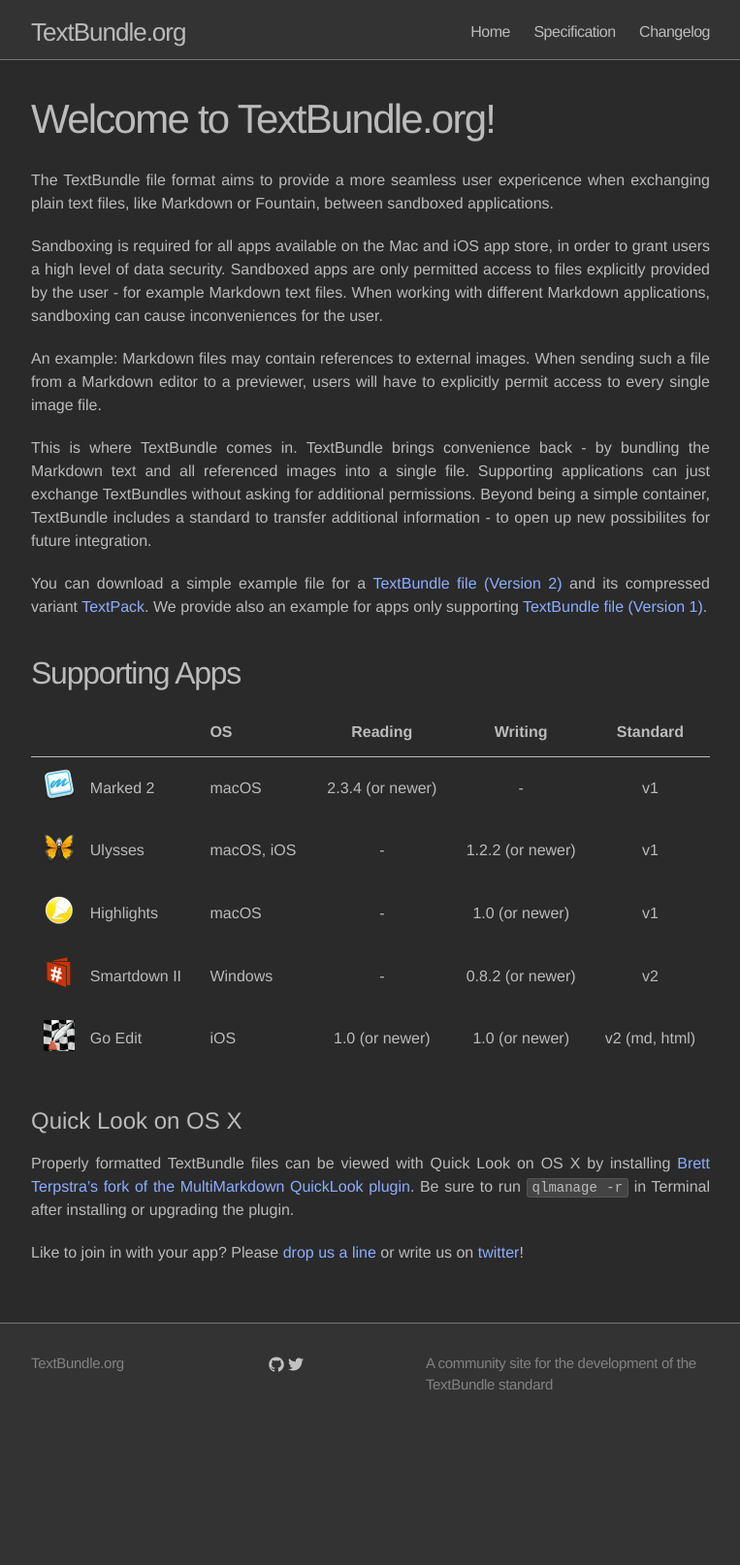
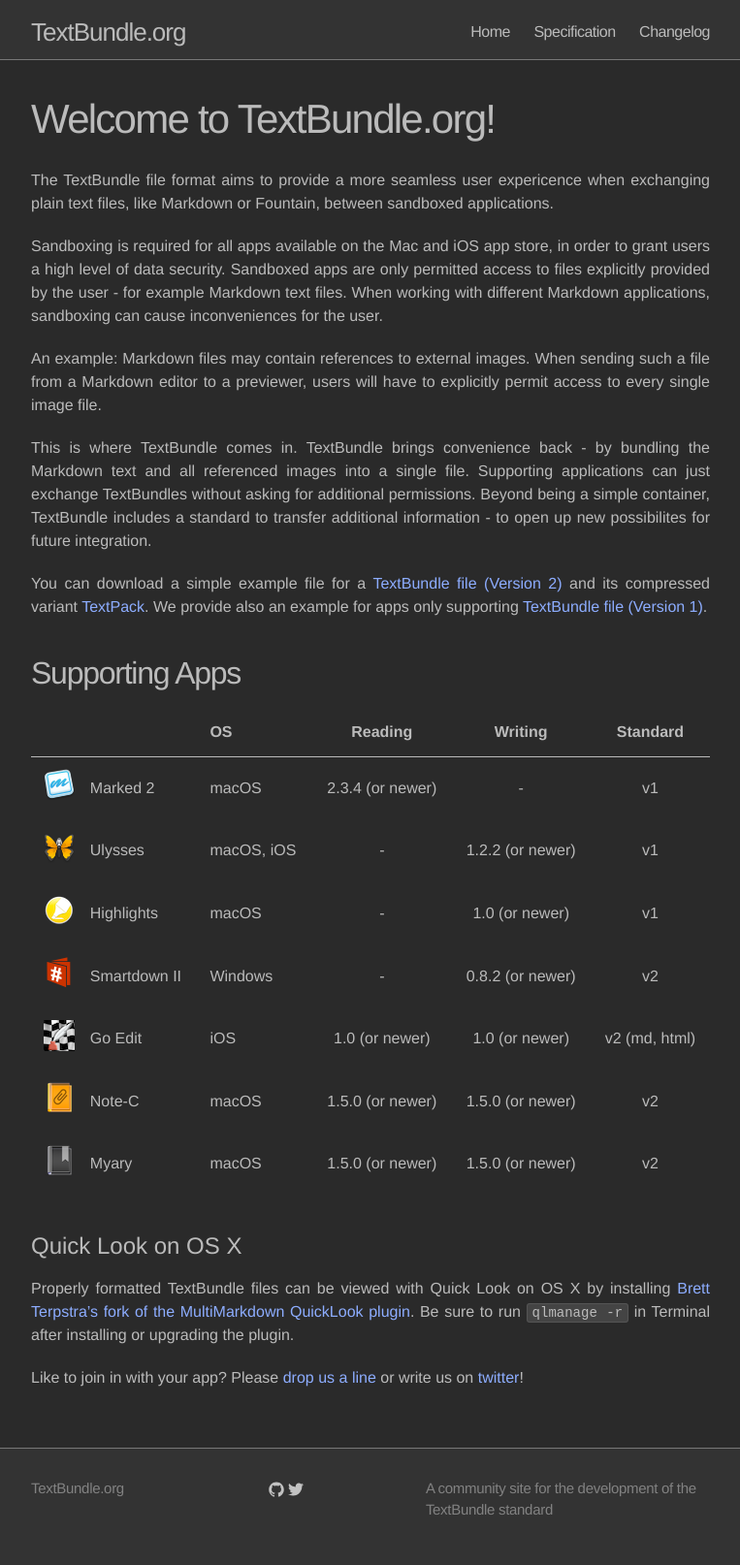
Before and after one commit to textbundle/textbundle.github.io, a Jekyll site: the page built from index.md, in a window 1280 px wide. Shown: the whole page at 97% size, without its empty margins (258-1021 px from the left). Built offline with Jekyll 4.4.1, drawn with Linux system fonts in a browser that asks for light colours; before the commit the page ends 1485 px from its top, so only the background shows below that.

Commit message:
Add Note-C and Myary

```diff
--- a/index.md
+++ b/index.md
@@ -64,6 +64,22 @@
         <td class="appwriting">1.0 (or newer)</td>
 		<td class="appstandard">v2 (md, html)</td>
     </tr>
+    <tr class="app">
+        <td class="appicon"><a href='http://xelaton.com/index.php?lang=en&rubrik=Applications--Note-C'><img src='images/apps/note-c.png' /></a></td>
+        <td class="appname"><a href='http://xelaton.com/index.php?lang=en&rubrik=Applications--Note-C'>Note-C</a></td>
+        <td class="appos">macOS</td>
+        <td class="appreading">1.5.0 (or newer)</td>
+        <td class="appwriting">1.5.0 (or newer)</td>
+		<td class="appstandard">v2</td>
+    </tr>
+    <tr class="app">
+        <td class="appicon"><a href='http://xelaton.com/index.php?lang=en&rubrik=Applications--Myary'><img src='images/apps/myary.png' /></a></td>
+        <td class="appname"><a href='http://xelaton.com/index.php?lang=en&rubrik=Applications--Myary'>Myary</a></td>
+        <td class="appos">macOS</td>
+        <td class="appreading">1.5.0 (or newer)</td>
+        <td class="appwriting">1.5.0 (or newer)</td>
+		<td class="appstandard">v2</td>
+    </tr>
 </table>
 
 
```
Also changed, not shown: images/apps/myary.png (added), images/apps/myary@2x.png (added), images/apps/note-c.png (added), images/apps/note-c@2x.png (added).
